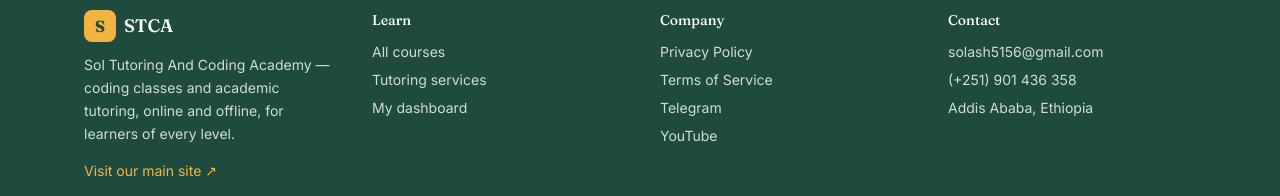
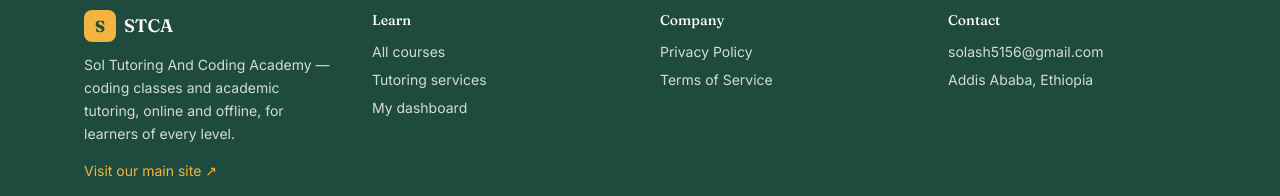
Before and after one commit to Sol-Ethio-Coder/Synent-Task8-Online-Course-Platform-SolomonAshagre, a React (Vite) app in the folder client/: page / in a window 1280 px wide. Shown: the part 1208-1404 px from the top of the page. Built offline with nearby package versions, Linux system fonts and the light colour scheme; no server answers.

Commit message:
Update the footer page files

```diff
--- a/client/src/components/Footer.jsx
+++ b/client/src/components/Footer.jsx
@@ -15,12 +15,7 @@
           <p className="text-sm leading-relaxed">
             Sol Tutoring And Coding Academy — coding classes and academic tutoring, online and offline, for learners of every level.
           </p>
-          <a
-            href={MARKETING_SITE}
-            target="_blank"
-            rel="noopener noreferrer"
-            className="inline-flex items-center gap-1 text-sm text-sun-400 hover:underline mt-4"
-          >
+          <a href={MARKETING_SITE} target="_blank" rel="noopener noreferrer" className="inline-flex items-center gap-1 text-sm text-sun-400 hover:underline mt-4">
             Visit our main site ↗
           </a>
         </div>
@@ -39,8 +34,6 @@
           <ul className="space-y-2 text-sm">
             <li><Link to="/policy" className="hover:text-sun-400">Privacy Policy</Link></li>
             <li><Link to="/terms" className="hover:text-sun-400">Terms of Service</Link></li>
-            <li><a href="https://t.me/Sol_Ethio_Coder" target="_blank" rel="noopener noreferrer" className="hover:text-sun-400">Telegram</a></li>
-            <li><a href="https://www.youtube.com/@stcaAcademy" target="_blank" rel="noopener noreferrer" className="hover:text-sun-400">YouTube</a></li>
           </ul>
         </div>
 
@@ -48,7 +41,6 @@
           <h4 className="text-white font-medium mb-3 text-sm">Contact</h4>
           <ul className="space-y-2 text-sm">
             <li><a href="mailto:solash5156@gmail.com" className="hover:text-sun-400">solash5156@gmail.com</a></li>
-            <li><a href="tel:+251901436358" className="hover:text-sun-400">(+251) 901 436 358</a></li>
             <li>Addis Ababa, Ethiopia</li>
           </ul>
         </div>
```
